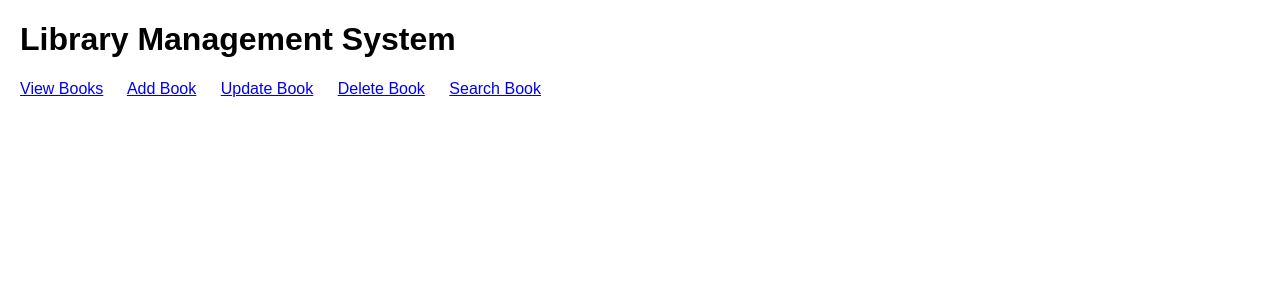
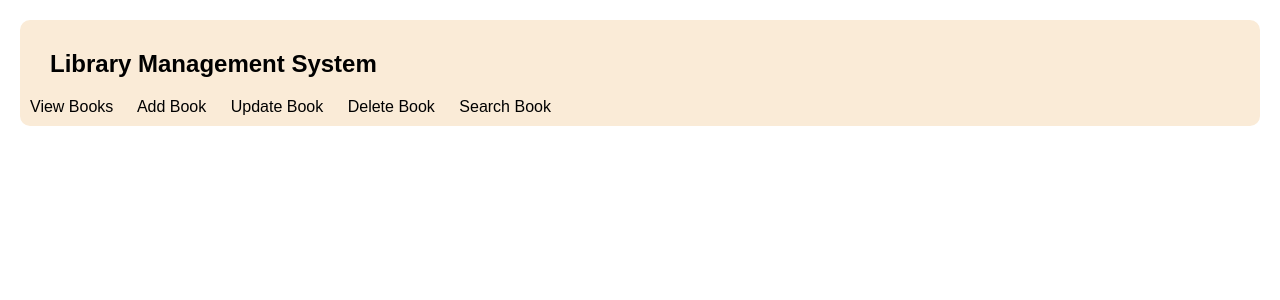
Before and after one commit to akk1029/library, a PHP site: page /includes/header.php in a window 1280 px wide. Shown: the top 300 px of the page. Run offline with PHP 8.4, Linux system fonts and the light colour scheme.

Commit message:
nav design

```diff
--- a/css/header.css
+++ b/css/header.css
@@ -0,0 +1,37 @@
+nav {
+    background-color: antiquewhite;
+    padding: 10px;
+
+    border-radius: 10px;
+}
+
+header {
+    margin-right: 5px;
+}
+
+nav,
+a {
+    text-decoration: none;
+    color: black;
+}
+
+a {
+    width: fit-content;
+    margin: 0 auto;
+    position: relative;
+}
+
+a::after {
+    content: '';
+    height: 3px;
+    width: 0;
+    background-color: rgb(255, 140, 0);
+    position: absolute;
+    left: 0;
+    bottom: -5px;
+    transition: 0.5s;
+}
+
+a:hover:after {
+    width: 100%;
+}
--- a/includes/header.php
+++ b/includes/header.php
@@ -8,10 +8,11 @@
     <title>Library Management System</title>
 </head>
 <body>
+
+    <nav>
     <header>
         <h1>Library Management System</h1>
     </header>
-    <nav>
         <a href="?route=books">View Books</a>
         <a href="?route=add">Add Book</a>
         <a href="?route=update">Update Book</a>
```
